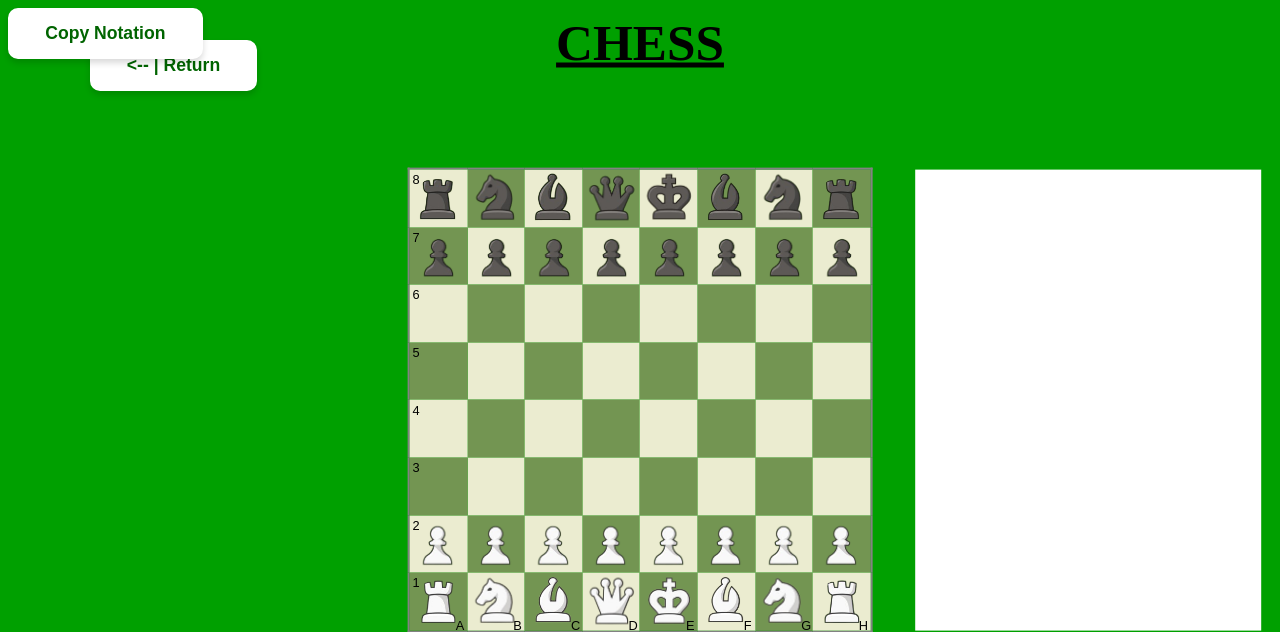
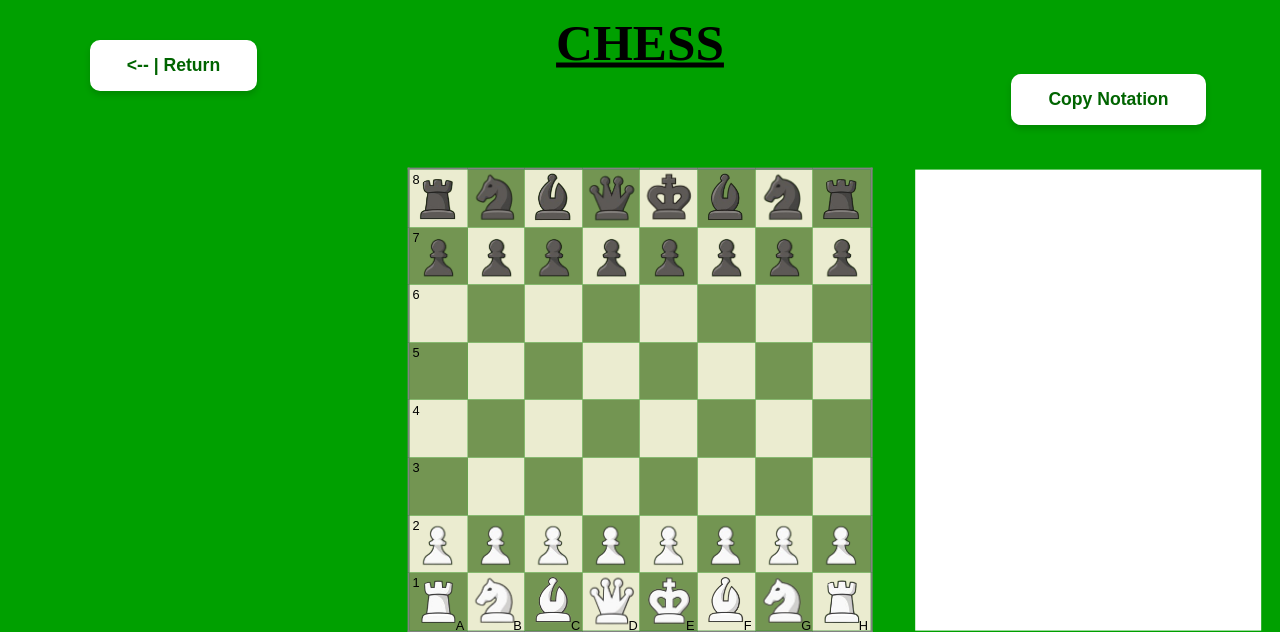
Before and after one commit to GurMeow/Chess_web, a Flask app: page /play in a window 1280 px wide. Shown: the top 632 px of the page. Run offline with Flask 3, Linux system fonts and the light colour scheme; parts of the project's set-up code (start-up, migrations or seed data) failed here and were passed over.

Commit message:
Update style.css
added style for the copy button

```diff
--- a/Chess_Flask_Fixed/web/static/style.css
+++ b/Chess_Flask_Fixed/web/static/style.css
@@ -66,6 +66,17 @@
     box-shadow: 0 6px 10px rgba(0, 0, 0, 0.15);
 }
 
+#copy-button {
+    top: 9.2%;
+    left: 79%;
+}
+
+#copy-button:hover {
+    color: #004d00;
+    transform: scale(1.05);
+    box-shadow: 0 6px 10px rgba(0, 0, 0, 0.15);
+}
+
 #winning-text {
     background-color: white;
     border: 2px solid #ffffff;
```
